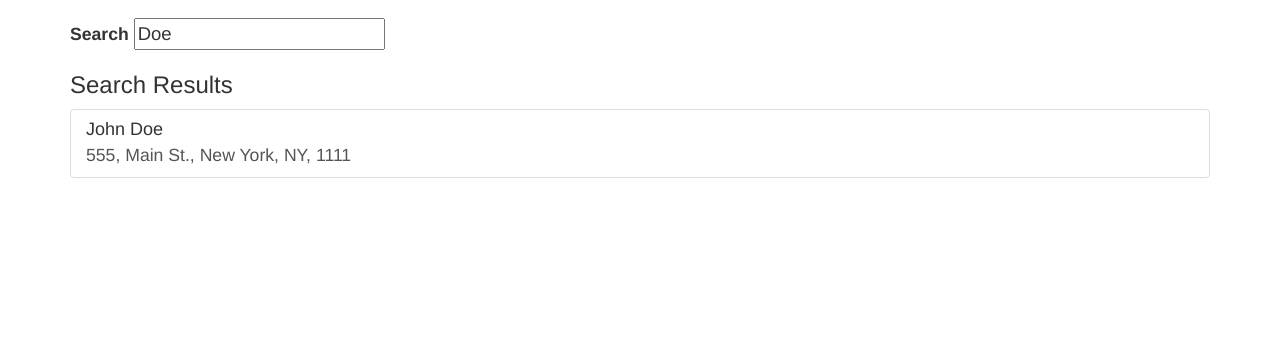
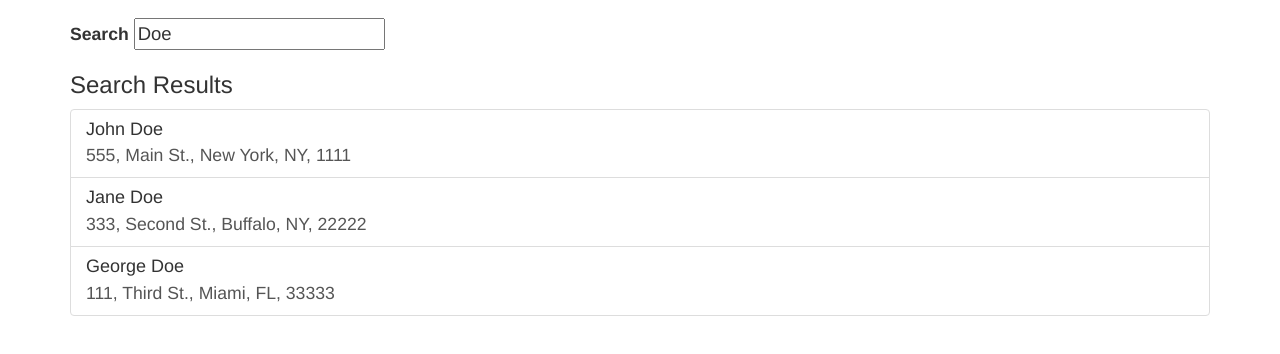
Before and after one commit to gusdepaula/angularjs, a website: page index.html in a window 1280 px wide. Shown: the part 54-408 px from the top of the page. Drawn offline with nearby package versions, Linux system fonts and the light colour scheme; some packages are replaced by stand-ins of ours.

Commit message:
Repeated Directives

```diff
--- a/app.js
+++ b/app.js
@@ -20,13 +20,28 @@ myApp.config(function($routeProvider){
 });
 
 myApp.controller('mainController', ['$scope', '$location', '$log', function($scope, $location, $log){
-    $scope.person = {
+    $scope.people = [
+    {
         name: 'John Doe',
         address: '555, Main St.',
         city: 'New York',
         state: 'NY',
         zip: '1111'
-    }
+    },
+    {
+        name: 'Jane Doe',
+        address: '333, Second St.',
+        city: 'Buffalo',
+        state: 'NY',
+        zip: '22222'
+    },
+    {
+        name: 'George Doe',
+        address: '111, Third St.',
+        city: 'Miami',
+        state: 'FL',
+        zip: '33333'
+    }];
 
     $scope.formattedAddress = function(person) {
         return person.address + ', ' + person.city + ', ' + person.state + ', ' + person.zip;
--- a/pages/main.html
+++ b/pages/main.html
@@ -4,5 +4,5 @@
 <h3>Search Results</h3>
 
 <div class="list-group">
-    <search-result person-object="person" formatted-address-function="formattedAddress(aperson)"></search-result>
+    <search-result  ng-repeat="person in people" person-object="person" formatted-address-function="formattedAddress(aperson)"></search-result>
 </div>
```
